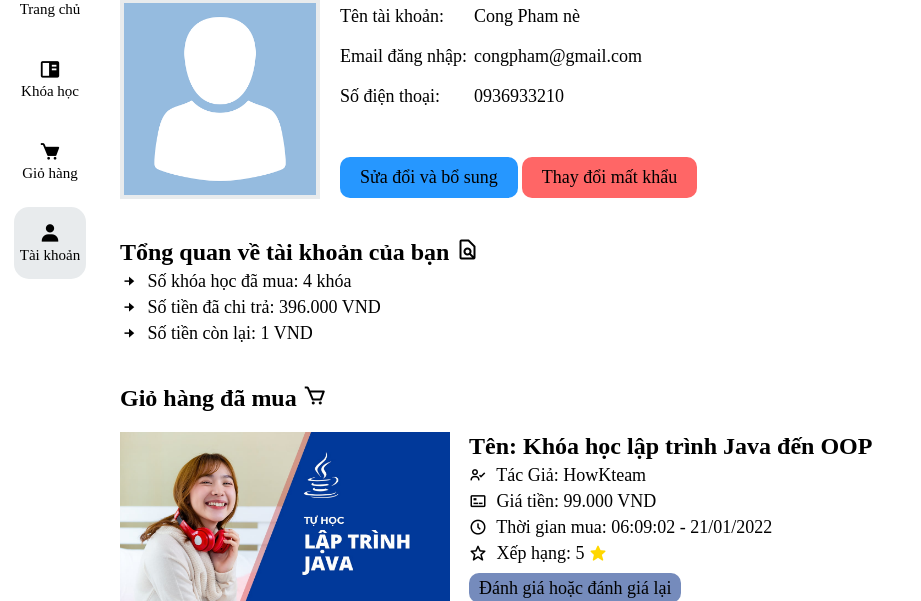
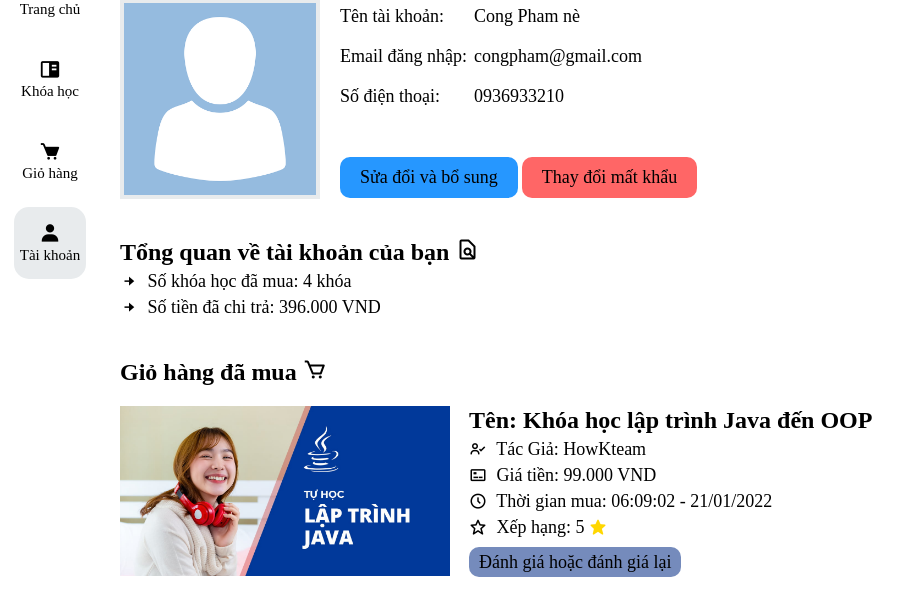
Before and after one commit to PhamTienThanhCong/website_buy_sell_coursera, a PHP site: page /my_account.php in a window 1280 px wide. Shown: the part 129-730 px from the top of the page, without its empty margins (0-921 px from the left). Run offline with PHP 8.4, Linux system fonts and the light colour scheme; a user stored in the database is signed in; data comes from the database, SQL or seed files in the repository.

Commit message:
bỏ value đã bỏ

```diff
--- a/my_account.php
+++ b/my_account.php
@@ -121,10 +121,6 @@
                 <i class='bx bxs-right-arrow-alt'></i>
                 Số tiền đã chi trả: <?php echo currency_format($total['total_price'])?>
             </p>
-            <p>
-                <i class='bx bxs-right-arrow-alt'></i>
-                Số tiền còn lại: <?php echo currency_format($_SESSION['money'])?>
-            </p>
         </div>
         <div class = "your-cart">
             <h2>
--- a/processing/my_cart_buy.php
+++ b/processing/my_cart_buy.php
@@ -8,8 +8,6 @@ $id_user = $_SESSION['id'];
 $course = htmlspecialchars($_POST["course"]);
 
 $id_course = explode(',', $course);
-
-$pay = 0;
 
 foreach ($id_course as $id){
     // Tiền bạc
```
